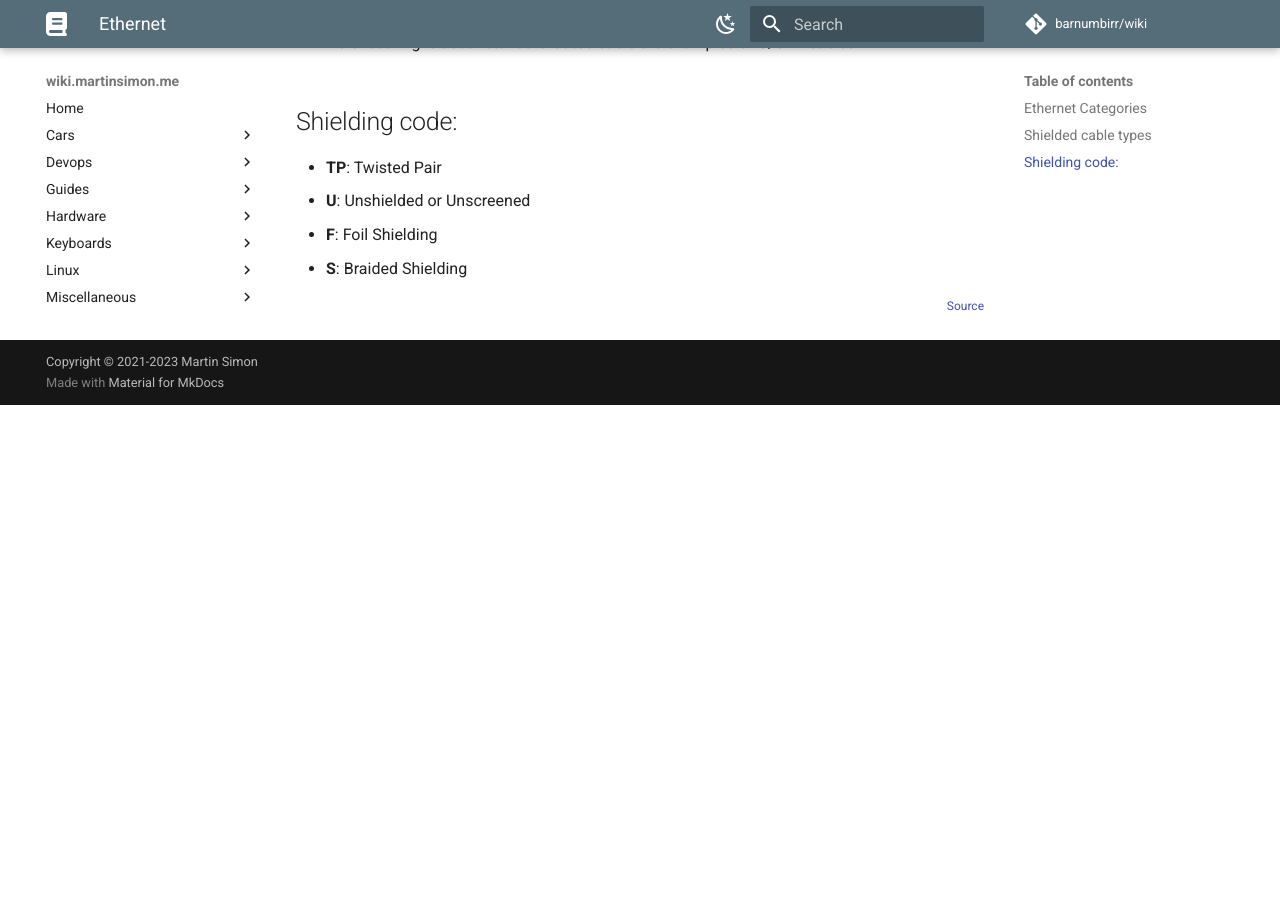
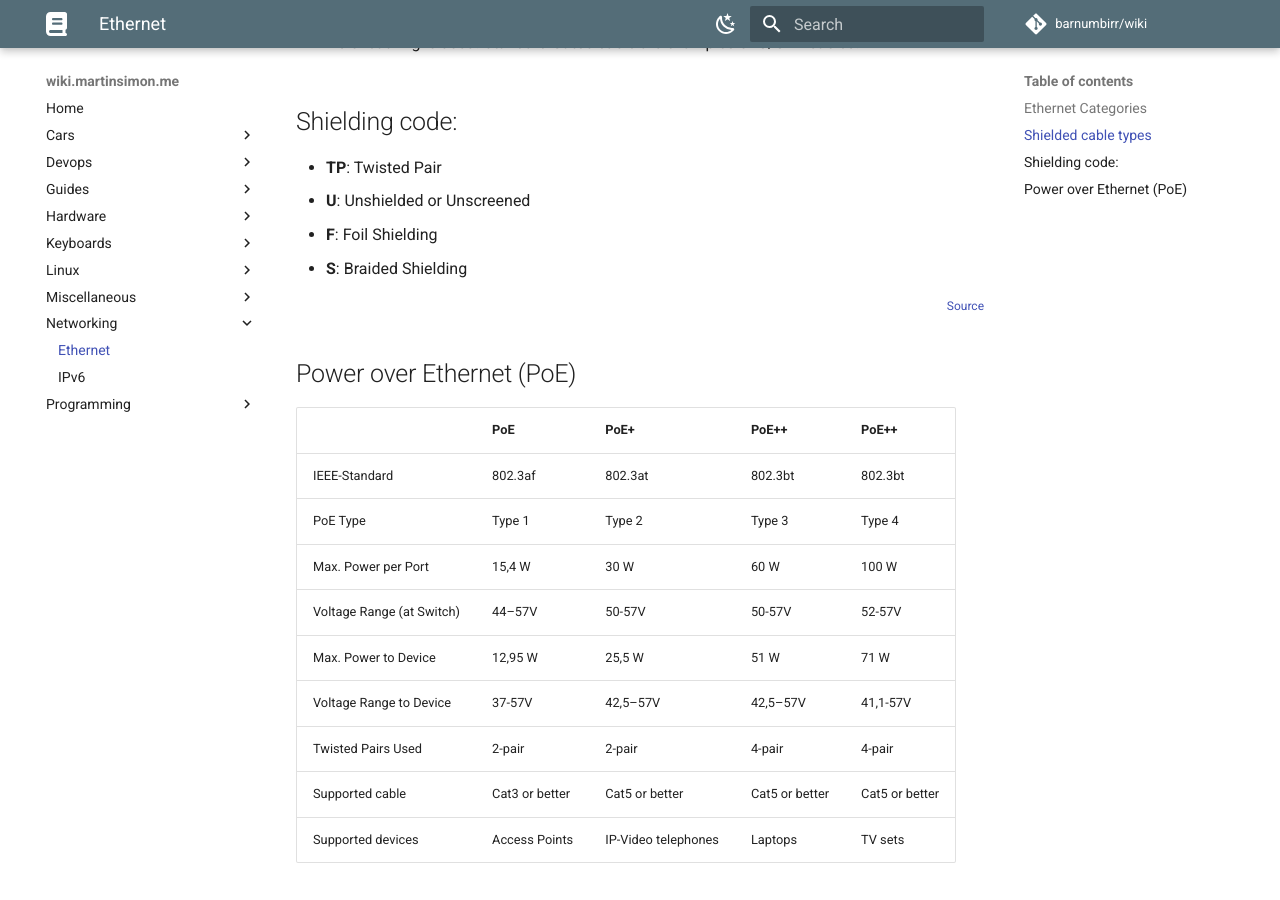
Before and after one commit to barnumbirr/wiki, an MkDocs documentation site: the page built from docs/networking/ethernet.md, in a window 1280 px wide and 900 px high, scrolled down 2344 px. Built offline with MkDocs 1.6.1 and Material for MkDocs 9.7.7, drawn with Linux system fonts in a browser that asks for light colours; comment, search, counter and statistics services are not loaded; before the commit the page ends 2749 px from its top, so only the background shows below that.

Commit message:
a few updates

```diff
--- a/docs/networking/ethernet.md
+++ b/docs/networking/ethernet.md
@@ -84,3 +84,17 @@
 <p style="font-size: 12px" align="right">
     <a href="https://planetechusa.com/demystifying-ethernet-types-difference-between-cat5e-cat-6-and-cat7/">Source</a>
 </p>
+
+## Power over Ethernet (PoE)
+
+|                           | PoE            | PoE+                | PoE++          | PoE++          |
+|---------------------------|----------------|---------------------|----------------|----------------|
+| IEEE-Standard             | 802.3af        | 802.3at             | 802.3bt        | 802.3bt        |
+| PoE Type                  | Type 1         | Type 2              | Type 3         | Type 4         |
+| Max. Power per Port       | 15,4 W         | 30 W                | 60 W           | 100 W          |
+| Voltage Range (at Switch) | 44–57V         | 50-57V              | 50-57V         | 52-57V         |
+| Max. Power to Device      | 12,95 W        | 25,5 W              | 51 W           | 71 W           |
+| Voltage Range to Device   | 37-57V         | 42,5–57V            | 42,5–57V       | 41,1-57V       |
+| Twisted Pairs Used        | 2-pair         | 2-pair              | 4-pair         | 4-pair         |
+| Supported cable           | Cat3 or better | Cat5 or better      | Cat5 or better | Cat5 or better |
+| Supported devices         | Access Points  | IP-Video telephones | Laptops        | TV sets        |
```
Also changed, not shown: docs/hardware/TS873A.md (+3 -3 lines), docs/programming/git.md (+10 -0 lines).
